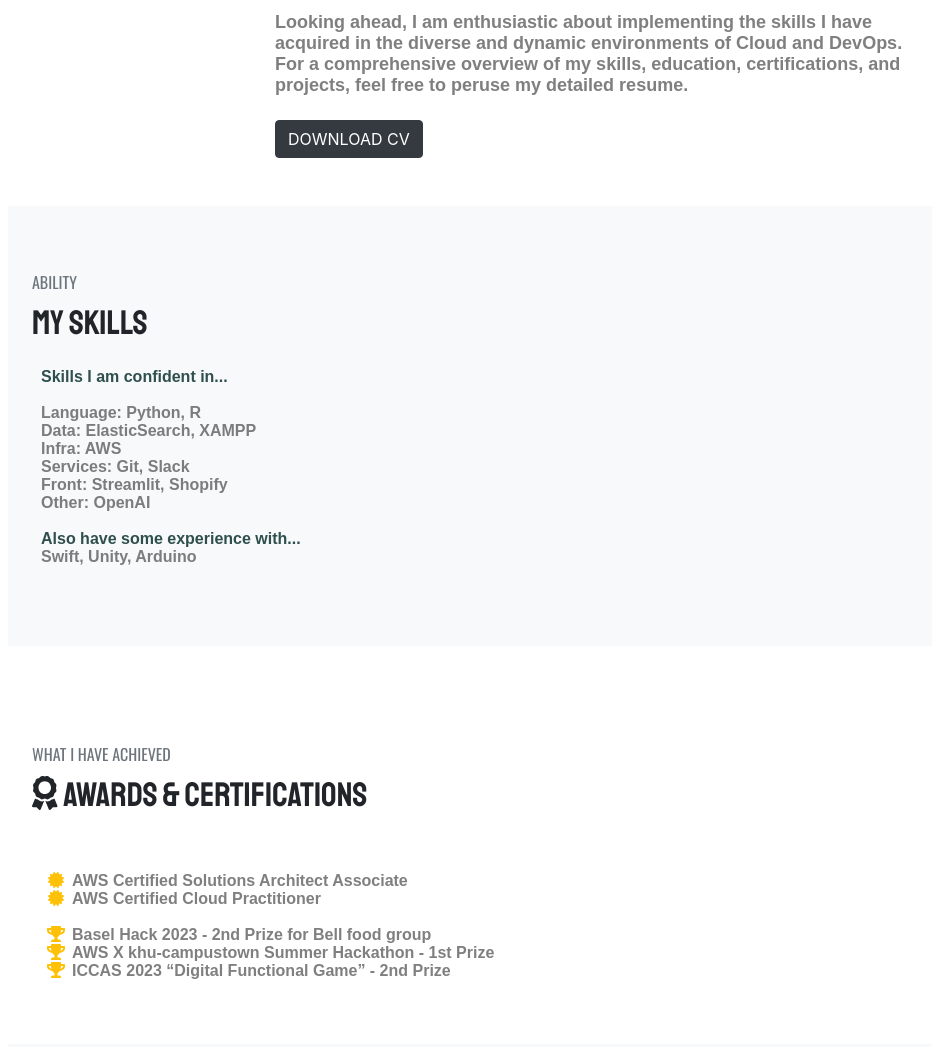
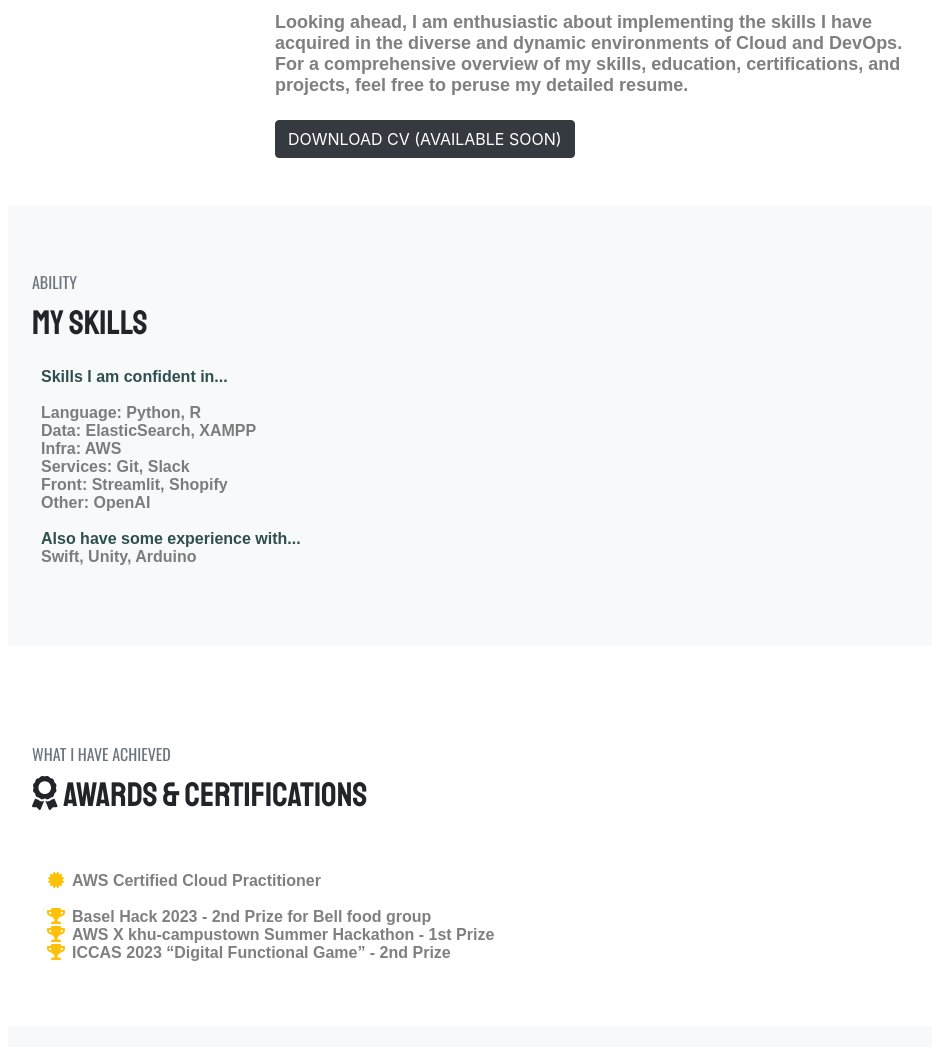
Before and after one commit to duper203/aws-cloud-resume-challenge, a plain HTML site: page website/index.html in a window 1280 px wide. Shown: the part 1420-2467 px from the top of the page, without its empty margins (312-1244 px from the left). Drawn offline with nearby package versions, Linux system fonts and the light colour scheme; no server answers; a web font is replaced by a local one.

Commit message:
0407 1차 최종

```diff
--- a/website/index.html
+++ b/website/index.html
@@ -98,8 +98,11 @@
                             </p>
 
 
-                            <button type="submit" onclick="window.open('./assets/Hyesoo_Kim_CV.pdf')"
-                                class="btn btn-dark text-uppercase mr-3">Download CV</button>
+                            <!-- <button type="submit" onclick="window.open('./assets/Hyesoo_Kim_CV.pdf')"
+                                class="btn btn-dark text-uppercase mr-3">Download CV</button> -->
+                            <button type="submit"
+                                class="btn btn-dark text-uppercase mr-3">Download CV (available soon)</button>
+
                         </div>
                     </div>
                 </section>
@@ -163,10 +166,10 @@
                                 <i class="fa-li fa fa-trophy text-warning"></i>
                                 AWS Certified Developer Associate
                             </li> -->
-                            <li>
+                            <!-- <li>
                                 <i class="fa-li fa fa-certificate text-warning"></i>
                                 AWS Certified Solutions Architect Associate
-                            </li>
+                            </li> -->
                             <li>
                                 <i class="fa-li fa fa-certificate text-warning"></i>
                                 AWS Certified Cloud Practitioner
```
